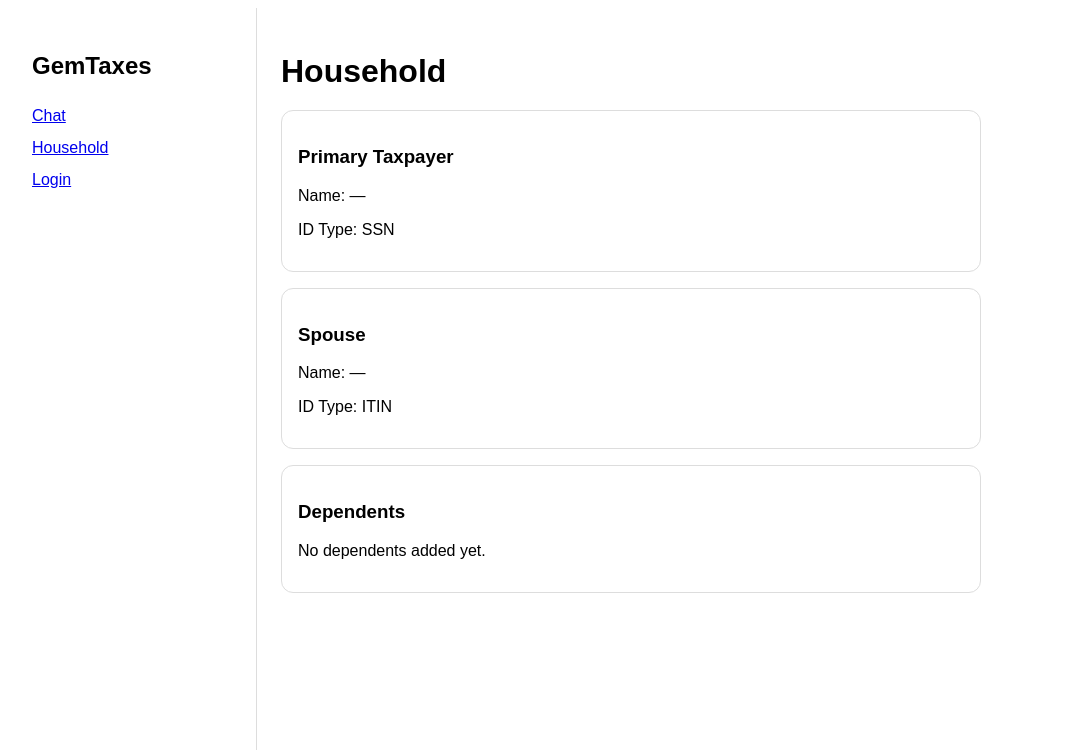
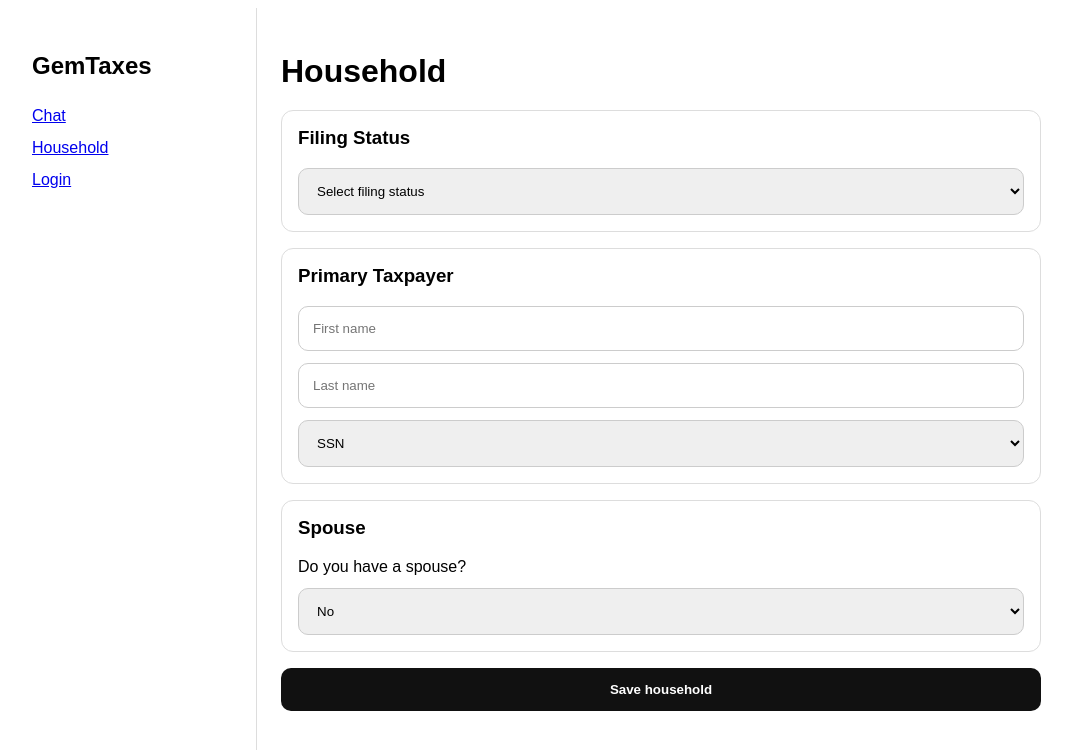
Before and after one commit to infomomtelo-sketch/Gemtaxes-app, a Next.js app: page /household in a window 1280 px wide. Shown: the top 750 px of the page, without its empty margins (0-1072 px from the left). Built offline with nearby package versions, Linux system fonts and the light colour scheme.

Commit message:
Update page.js

```diff
--- a/app/(dashbooard)/household/page.js
+++ b/app/(dashbooard)/household/page.js
@@ -1,26 +1,165 @@
+'use client'
+
+import { useState } from 'react'
+
 export default function HouseholdPage() {
+  const [filingStatus, setFilingStatus] = useState('')
+  const [primaryFirstName, setPrimaryFirstName] = useState('')
+  const [primaryLastName, setPrimaryLastName] = useState('')
+  const [primaryIdType, setPrimaryIdType] = useState('SSN')
+
+  const [hasSpouse, setHasSpouse] = useState('no')
+  const [spouseFirstName, setSpouseFirstName] = useState('')
+  const [spouseLastName, setSpouseLastName] = useState('')
+  const [spouseIdType, setSpouseIdType] = useState('SSN')
+  const [filingSeparately, setFilingSeparately] = useState('no')
+
+  const [saved, setSaved] = useState(false)
+
+  function handleSave(e) {
+    e.preventDefault()
+    setSaved(true)
+
+    setTimeout(() => {
+      setSaved(false)
+    }, 2000)
+  }
+
   return (
-    <div>
+    <div style={{ maxWidth: '760px', width: '100%' }}>
       <h1 style={{ marginBottom: '20px' }}>Household</h1>
 
-      <div style={{ display: 'grid', gap: '16px', maxWidth: '700px' }}>
+      <form onSubmit={handleSave} style={{ display: 'grid', gap: '16px' }}>
         <div style={{ border: '1px solid #ddd', borderRadius: '12px', padding: '16px' }}>
-          <h3>Primary Taxpayer</h3>
-          <p>Name: —</p>
-          <p>ID Type: SSN</p>
+          <h3 style={{ marginTop: 0 }}>Filing Status</h3>
+
+          <select
+            value={filingStatus}
+            onChange={(e) => setFilingStatus(e.target.value)}
+            style={{ width: '100%', padding: '14px', border: '1px solid #ccc', borderRadius: '10px' }}
+          >
+            <option value="">Select filing status</option>
+            <option value="single">Single</option>
+            <option value="married_joint">Married Filing Jointly</option>
+            <option value="married_separate">Married Filing Separately</option>
+            <option value="head_of_household">Head of Household</option>
+          </select>
         </div>
 
         <div style={{ border: '1px solid #ddd', borderRadius: '12px', padding: '16px' }}>
-          <h3>Spouse</h3>
-          <p>Name: —</p>
-          <p>ID Type: ITIN</p>
+          <h3 style={{ marginTop: 0 }}>Primary Taxpayer</h3>
+
+          <div style={{ display: 'grid', gap: '12px' }}>
+            <input
+              type="text"
+              placeholder="First name"
+              value={primaryFirstName}
+              onChange={(e) => setPrimaryFirstName(e.target.value)}
+              style={{ padding: '14px', border: '1px solid #ccc', borderRadius: '10px' }}
+            />
+
+            <input
+              type="text"
+              placeholder="Last name"
+              value={primaryLastName}
+              onChange={(e) => setPrimaryLastName(e.target.value)}
+              style={{ padding: '14px', border: '1px solid #ccc', borderRadius: '10px' }}
+            />
+
+            <select
+              value={primaryIdType}
+              onChange={(e) => setPrimaryIdType(e.target.value)}
+              style={{ padding: '14px', border: '1px solid #ccc', borderRadius: '10px' }}
+            >
+              <option value="SSN">SSN</option>
+              <option value="ITIN">ITIN</option>
+            </select>
+          </div>
         </div>
 
         <div style={{ border: '1px solid #ddd', borderRadius: '12px', padding: '16px' }}>
-          <h3>Dependents</h3>
-          <p>No dependents added yet.</p>
+          <h3 style={{ marginTop: 0 }}>Spouse</h3>
+
+          <div style={{ display: 'grid', gap: '12px' }}>
+            <label>Do you have a spouse?</label>
+            <select
+              value={hasSpouse}
+              onChange={(e) => setHasSpouse(e.target.value)}
+              style={{ padding: '14px', border: '1px solid #ccc', borderRadius: '10px' }}
+            >
+              <option value="no">No</option>
+              <option value="yes">Yes</option>
+            </select>
+
+            {hasSpouse === 'yes' && (
+              <>
+                <input
+                  type="text"
+                  placeholder="Spouse first name"
+                  value={spouseFirstName}
+                  onChange={(e) => setSpouseFirstName(e.target.value)}
+                  style={{ padding: '14px', border: '1px solid #ccc', borderRadius: '10px' }}
+                />
+
+                <input
+                  type="text"
+                  placeholder="Spouse last name"
+                  value={spouseLastName}
+                  onChange={(e) => setSpouseLastName(e.target.value)}
+                  style={{ padding: '14px', border: '1px solid #ccc', borderRadius: '10px' }}
+                />
+
+                <select
+                  value={spouseIdType}
+                  onChange={(e) => setSpouseIdType(e.target.value)}
+                  style={{ padding: '14px', border: '1px solid #ccc', borderRadius: '10px' }}
+                >
+                  <option value="SSN">SSN</option>
+                  <option value="ITIN">ITIN</option>
+                </select>
+
+                <label>Are you filing separately from your spouse?</label>
+                <select
+                  value={filingSeparately}
+                  onChange={(e) => setFilingSeparately(e.target.value)}
+                  style={{ padding: '14px', border: '1px solid #ccc', borderRadius: '10px' }}
+                >
+                  <option value="no">No</option>
+                  <option value="yes">Yes</option>
+                </select>
+              </>
+            )}
+          </div>
         </div>
-      </div>
+
+        <button
+          type="submit"
+          style={{
+            padding: '14px',
+            border: 'none',
+            borderRadius: '10px',
+            cursor: 'pointer',
+            background: '#111',
+            color: '#fff',
+            fontWeight: '600'
+          }}
+        >
+          Save household
+        </button>
+
+        {saved && (
+          <div
+            style={{
+              padding: '14px',
+              border: '1px solid #ddd',
+              borderRadius: '10px',
+              background: '#f8f8f8'
+            }}
+          >
+            Household saved successfully.
+          </div>
+        )}
+      </form>
     </div>
   )
 }
```
